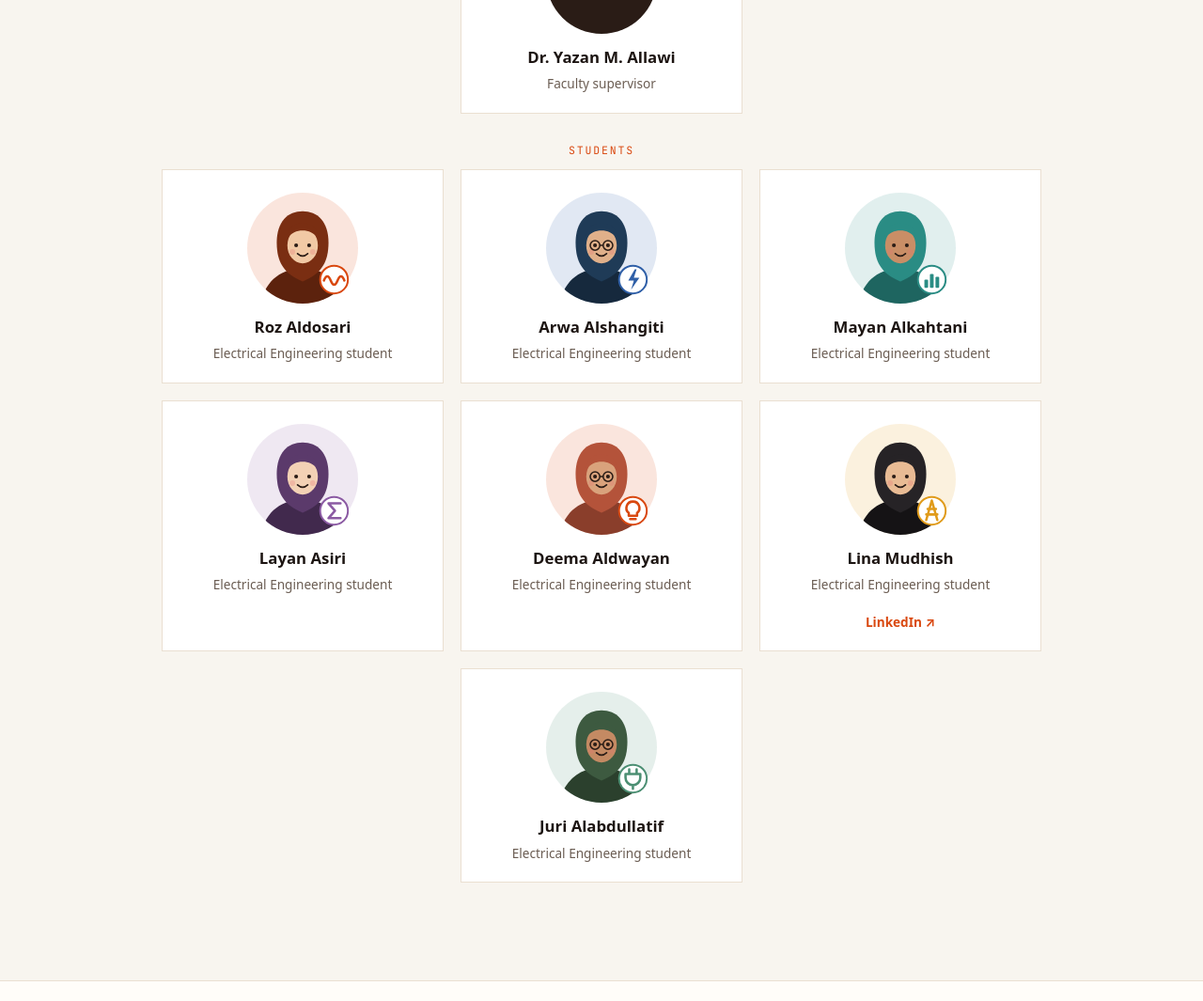
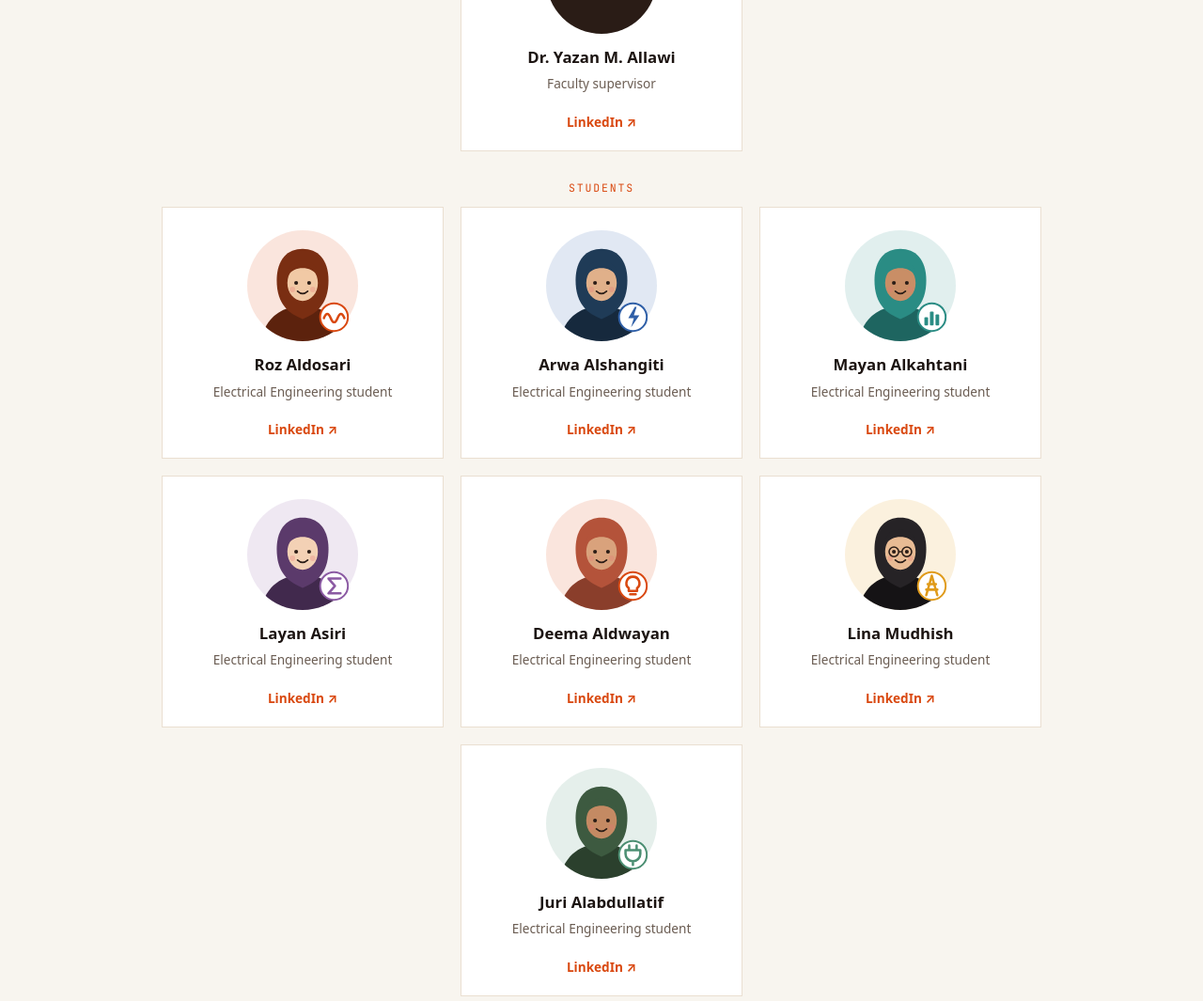
Before and after one commit to mudhishlina-del/sasg, a plain HTML site: page team.html in a window 1280 px wide. Shown: the part 435-1500 px from the top of the page at 94% size. Drawn offline with Linux system fonts and the light colour scheme.

Commit message:
Team LinkedIn links, glasses fix, supervisor photo slot

```diff
--- a/styles.css
+++ b/styles.css
@@ -712,3 +712,5 @@ nav a[aria-current=page]{color:var(--night);font-weight:650;border-bottom-color:
 .article-page .peq{font-size:1.05rem}
 @media (max-width:1000px){.alayout{grid-template-columns:1fr}.atoc{position:static;border-left:0;padding:0}.atoc ol{display:flex;flex-wrap:wrap;gap:6px 14px}.agrid4{grid-template-columns:1fr 1fr}.aflow{grid-template-columns:1fr 1fr}.aflow li{margin:0 0 10px}.aflow li::after{display:none}.aparams{grid-template-columns:1fr 1fr}}
 @media (max-width:700px){.atwo,.agrid3,.agrid4,.astats,.anext,.aflow{grid-template-columns:1fr}}
+.member.supervisor .avatar{position:relative;overflow:hidden}
+.member.supervisor .avatar img{position:absolute;inset:0;width:100%;height:100%;object-fit:cover;border-radius:50%}
--- a/team.html
+++ b/team.html
@@ -7,9 +7,9 @@
 <meta name="theme-color" content="#1c1411"/>
 <title>Team · SASG26 Riyadh Research</title>
 <link rel="preload" href="assets/fonts/archivo-var.woff2" as="font" type="font/woff2" crossorigin=""/>
-<link href="styles.css?v=5" rel="stylesheet"/>
-<script defer="" src="data.js?v=5"></script>
-<script defer="" src="dashboard.js?v=5"></script>
+<link href="styles.css?v=6" rel="stylesheet"/>
+<script defer="" src="data.js?v=6"></script>
+<script defer="" src="dashboard.js?v=6"></script>
 </head>
 <body class="page-wide">
 <a class="skip" href="#top">Skip to content</a>
@@ -24,9 +24,8 @@
 <main class="shell wide-page" id="top">
 <header class="page-head"><h1>Team</h1><p>Department of Electrical Engineering, College of Engineering, Princess Nourah bint Abdulrahman University.</p></header>
 <p class="team-label">Supervisor</p>
-<div class="team-row"><article class="member supervisor"><div class="avatar" aria-hidden="true">YA</div><h3>Dr. Yazan M. Allawi</h3><p>Faculty supervisor</p>
-<!-- LinkedIn: paste the profile URL between the quotes -->
-<a class="li" href="" target="_blank" rel="noopener">LinkedIn</a></article></div>
+<div class="team-row"><article class="member supervisor"><div class="avatar" aria-hidden="true"><img src="assets/team/yazan.jpg" alt="" onerror="this.remove()">YA</div><h3>Dr. Yazan M. Allawi</h3><p>Faculty supervisor</p>
+<a class="li" href="https://www.linkedin.com/in/yazanallawi" target="_blank" rel="noopener">LinkedIn</a></article></div>
 <p class="team-label">Students</p>
 <div class="team-row students"><article class="member"><svg viewBox="0 0 120 120" role="img" aria-hidden="true" class="char">
 <defs><clipPath id="c0"><circle cx="60" cy="60" r="60"/></clipPath></defs>
@@ -45,7 +44,7 @@
 <path d="M83 95 q3.7 -9 7.4 0 t7.4 0 t7.4 0" stroke="#d9480f" stroke-width="2.6" fill="none" stroke-linecap="round" stroke-linejoin="round"/>
 </svg><h3>Roz Aldosari</h3><p>Electrical Engineering student</p>
 <!-- LinkedIn: paste the profile URL between the quotes; the button stays hidden while empty -->
-<a class="li" href="" target="_blank" rel="noopener">LinkedIn</a></article><article class="member"><svg viewBox="0 0 120 120" role="img" aria-hidden="true" class="char">
+<a class="li" href="https://www.linkedin.com/in/roz-aldosari-476ba0316" target="_blank" rel="noopener">LinkedIn</a></article><article class="member"><svg viewBox="0 0 120 120" role="img" aria-hidden="true" class="char">
 <defs><clipPath id="c1"><circle cx="60" cy="60" r="60"/></clipPath></defs>
 <circle cx="60" cy="60" r="60" fill="#2f5fa7" opacity=".14"/>
 <g clip-path="url(#c1)">
@@ -56,13 +55,13 @@
 <circle cx="53" cy="57" r="2.1" fill="#2a1c16"/><circle cx="67" cy="57" r="2.1" fill="#2a1c16"/>
 <circle cx="49" cy="64" r="3" fill="#e57373" opacity=".28"/><circle cx="71" cy="64" r="3" fill="#e57373" opacity=".28"/>
 <path d="M54.5 66 Q60 71 65.5 66" stroke="#2a1c16" stroke-width="1.8" fill="none" stroke-linecap="round"/>
-<g stroke="#2a1c16" stroke-width="1.6" fill="none"><circle cx="53" cy="57" r="5.2"/><circle cx="67" cy="57" r="5.2"/><path d="M58.2 57 h3.6"/></g>
+
 </g>
 <circle cx="94" cy="94" r="15" fill="#fff" stroke="#2f5fa7" stroke-width="2"/>
 <path d="M96 83 l-7 12 h6 l-3 10 l9 -13 h-6 l3 -9z" fill="#2f5fa7"/>
 </svg><h3>Arwa Alshangiti</h3><p>Electrical Engineering student</p>
 <!-- LinkedIn: paste the profile URL between the quotes; the button stays hidden while empty -->
-<a class="li" href="" target="_blank" rel="noopener">LinkedIn</a></article><article class="member"><svg viewBox="0 0 120 120" role="img" aria-hidden="true" class="char">
+<a class="li" href="https://www.linkedin.com/in/arwa-alshangiti-430978396" target="_blank" rel="noopener">LinkedIn</a></article><article class="member"><svg viewBox="0 0 120 120" role="img" aria-hidden="true" class="char">
 <defs><clipPath id="c2"><circle cx="60" cy="60" r="60"/></clipPath></defs>
 <circle cx="60" cy="60" r="60" fill="#2a8c84" opacity=".14"/>
 <g clip-path="url(#c2)">
@@ -79,7 +78,7 @@
 <g fill="#2a8c84"><rect x="86" y="94" width="4" height="9" rx="1"/><rect x="92" y="88" width="4" height="15" rx="1"/><rect x="98" y="91" width="4" height="12" rx="1"/></g>
 </svg><h3>Mayan Alkahtani</h3><p>Electrical Engineering student</p>
 <!-- LinkedIn: paste the profile URL between the quotes; the button stays hidden while empty -->
-<a class="li" href="" target="_blank" rel="noopener">LinkedIn</a></article><article class="member"><svg viewBox="0 0 120 120" role="img" aria-hidden="true" class="char">
+<a class="li" href="https://www.linkedin.com/in/mayan-alkahtani-aa335a274" target="_blank" rel="noopener">LinkedIn</a></article><article class="member"><svg viewBox="0 0 120 120" role="img" aria-hidden="true" class="char">
 <defs><clipPath id="c3"><circle cx="60" cy="60" r="60"/></clipPath></defs>
 <circle cx="60" cy="60" r="60" fill="#8b5aa3" opacity=".14"/>
 <g clip-path="url(#c3)">
@@ -96,7 +95,7 @@
 <path d="M101 86 h-13 l7 8 l-7 8 h13" stroke="#8b5aa3" stroke-width="2.6" fill="none" stroke-linecap="round" stroke-linejoin="round"/>
 </svg><h3>Layan Asiri</h3><p>Electrical Engineering student</p>
 <!-- LinkedIn: paste the profile URL between the quotes; the button stays hidden while empty -->
-<a class="li" href="" target="_blank" rel="noopener">LinkedIn</a></article><article class="member"><svg viewBox="0 0 120 120" role="img" aria-hidden="true" class="char">
+<a class="li" href="https://www.linkedin.com/in/layanasiri" target="_blank" rel="noopener">LinkedIn</a></article><article class="member"><svg viewBox="0 0 120 120" role="img" aria-hidden="true" class="char">
 <defs><clipPath id="c4"><circle cx="60" cy="60" r="60"/></clipPath></defs>
 <circle cx="60" cy="60" r="60" fill="#d9480f" opacity=".14"/>
 <g clip-path="url(#c4)">
@@ -107,13 +106,13 @@
 <circle cx="53" cy="57" r="2.1" fill="#2a1c16"/><circle cx="67" cy="57" r="2.1" fill="#2a1c16"/>
 <circle cx="49" cy="64" r="3" fill="#e57373" opacity=".28"/><circle cx="71" cy="64" r="3" fill="#e57373" opacity=".28"/>
 <path d="M54.5 66 Q60 71 65.5 66" stroke="#2a1c16" stroke-width="1.8" fill="none" stroke-linecap="round"/>
-<g stroke="#2a1c16" stroke-width="1.6" fill="none"><circle cx="53" cy="57" r="5.2"/><circle cx="67" cy="57" r="5.2"/><path d="M58.2 57 h3.6"/></g>
+
 </g>
 <circle cx="94" cy="94" r="15" fill="#fff" stroke="#d9480f" stroke-width="2"/>
 <path d="M94 84 a7 7 0 0 1 4.5 12.4 v3 h-9 v-3 a7 7 0 0 1 4.5 -12.4z M91 103 h6" stroke="#d9480f" stroke-width="2.6" fill="none" stroke-linecap="round" stroke-linejoin="round"/>
 </svg><h3>Deema Aldwayan</h3><p>Electrical Engineering student</p>
 <!-- LinkedIn: paste the profile URL between the quotes; the button stays hidden while empty -->
-<a class="li" href="" target="_blank" rel="noopener">LinkedIn</a></article><article class="member"><svg viewBox="0 0 120 120" role="img" aria-hidden="true" class="char">
+<a class="li" href="https://www.linkedin.com/in/deema-aldwayan-6b2545390" target="_blank" rel="noopener">LinkedIn</a></article><article class="member"><svg viewBox="0 0 120 120" role="img" aria-hidden="true" class="char">
 <defs><clipPath id="c5"><circle cx="60" cy="60" r="60"/></clipPath></defs>
 <circle cx="60" cy="60" r="60" fill="#e09b1a" opacity=".14"/>
 <g clip-path="url(#c5)">
@@ -124,7 +123,7 @@
 <circle cx="53" cy="57" r="2.1" fill="#2a1c16"/><circle cx="67" cy="57" r="2.1" fill="#2a1c16"/>
 <circle cx="49" cy="64" r="3" fill="#e57373" opacity=".28"/><circle cx="71" cy="64" r="3" fill="#e57373" opacity=".28"/>
 <path d="M54.5 66 Q60 71 65.5 66" stroke="#2a1c16" stroke-width="1.8" fill="none" stroke-linecap="round"/>
-
+<g stroke="#2a1c16" stroke-width="1.6" fill="none"><circle cx="53" cy="57" r="5.2"/><circle cx="67" cy="57" r="5.2"/><path d="M58.2 57 h3.6"/></g>
 </g>
 <circle cx="94" cy="94" r="15" fill="#fff" stroke="#e09b1a" stroke-width="2"/>
 <path d="M94 83 l-6 21 M94 83 l6 21 M89.5 92 h9 M88 98 h12" stroke="#e09b1a" stroke-width="2.6" fill="none" stroke-linecap="round" stroke-linejoin="round"/>
@@ -141,13 +140,13 @@
 <circle cx="53" cy="57" r="2.1" fill="#2a1c16"/><circle cx="67" cy="57" r="2.1" fill="#2a1c16"/>
 <circle cx="49" cy="64" r="3" fill="#e57373" opacity=".28"/><circle cx="71" cy="64" r="3" fill="#e57373" opacity=".28"/>
 <path d="M54.5 66 Q60 71 65.5 66" stroke="#2a1c16" stroke-width="1.8" fill="none" stroke-linecap="round"/>
-<g stroke="#2a1c16" stroke-width="1.6" fill="none"><circle cx="53" cy="57" r="5.2"/><circle cx="67" cy="57" r="5.2"/><path d="M58.2 57 h3.6"/></g>
+
 </g>
 <circle cx="94" cy="94" r="15" fill="#fff" stroke="#4c8f73" stroke-width="2"/>
 <path d="M90 84 v5 M98 84 v5 M86 89 h16 v4 a8 8 0 0 1 -16 0z M94 101 v4" stroke="#4c8f73" stroke-width="2.6" fill="none" stroke-linecap="round" stroke-linejoin="round"/>
 </svg><h3>Juri Alabdullatif</h3><p>Electrical Engineering student</p>
 <!-- LinkedIn: paste the profile URL between the quotes; the button stays hidden while empty -->
-<a class="li" href="" target="_blank" rel="noopener">LinkedIn</a></article></div>
+<a class="li" href="https://www.linkedin.com/in/joury-alabdullatif-011a04314" target="_blank" rel="noopener">LinkedIn</a></article></div>
 </main>
 <footer class="site-footer">
 <div class="shell footer-grid">
```
Also changed, not shown: index.html (+3 -3 lines), references.html (+3 -3 lines), research.html (+3 -3 lines), results.html (+3 -3 lines).
